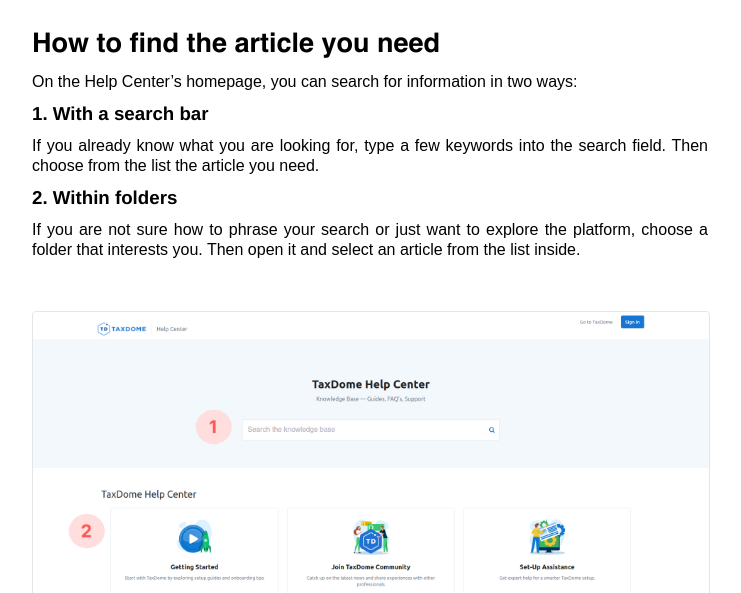
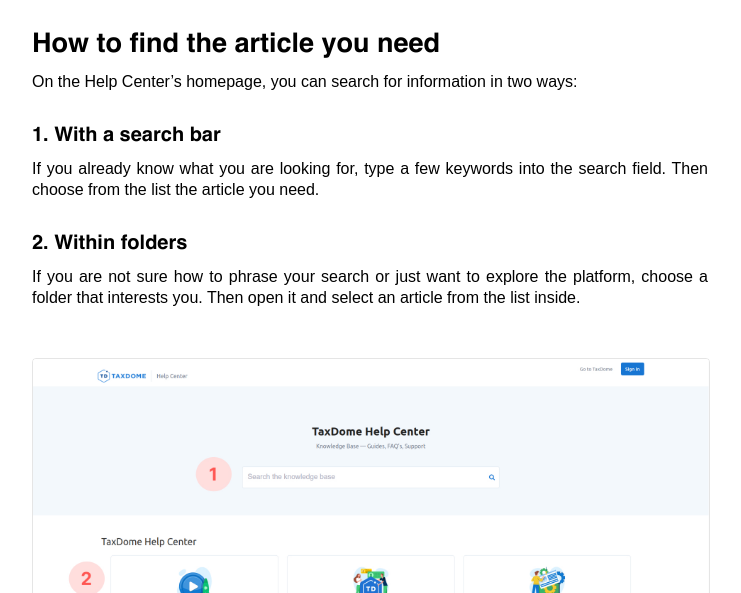
Before and after one commit to LubovDenisenko/LubovDenisenko.github.io, a plain HTML site: page index.html in a window 1280 px wide. Shown: the part 207-800 px from the top of the page, without its empty margins (22-763 px from the left). Drawn offline with Linux system fonts and the light colour scheme.

Commit message:
minor changes

```diff
--- a/index.css
+++ b/index.css
@@ -87,6 +87,15 @@
     margin-bottom: 10px;
 }
 
+h3 {
+    font-size: 20px;
+    /* Заголовок уровня 2 */
+    font-weight: 700;
+    font-family: "Helvetica-bold";
+    margin-top: 30px;
+    margin-bottom: 10px;
+}
+
 
 a {
     color: #4381b5;
--- a/index.html
+++ b/index.html
@@ -48,7 +48,7 @@
         <img src="img/TaxdomePic3.jpg" alt="Article page bottom">
 
         <h2>Where to begin</h2>
-        <p>To make your first interactions with TaxDome easier, you can start by reading the following articles:</p>
+        <p>You can start by reading the following articles to make your first interactions with TaxDome easier, :</p>
         <ul>
             <li>
                 <a href="https://help.taxdome.com/article/97-your-first-week-with-taxdome" target="_blank">
@@ -71,7 +71,7 @@
                 <a href="https://help.taxdome.com/article/750-join-taxdome-community" target="_blank">
                     Join TaxDome community
                 </a> — an article about our internal resource, where you can connect with other users, support and
-                development teams, and get access to exclusive articles.
+                development teams, and get access to exclusive information.
             </li>
         </ul>
     </div>
```
